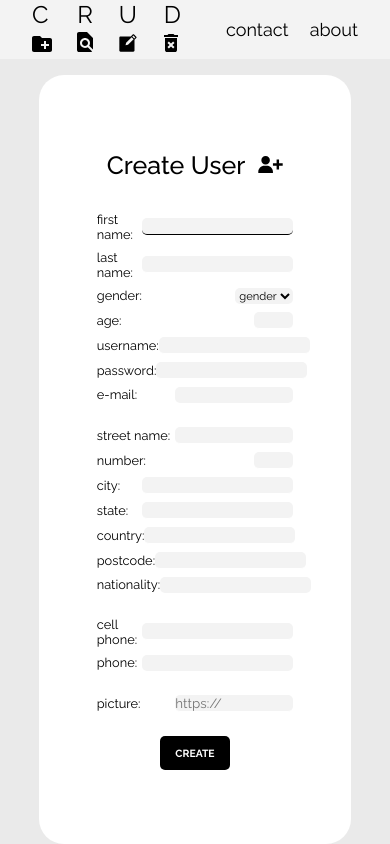
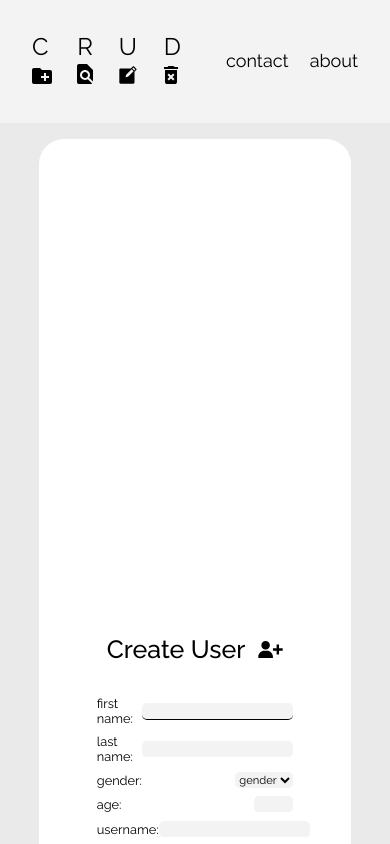
Before and after one commit to HenriqueGieseke/basic-crud-frontend, a React (Create React App) app: page /create in a window 390 px wide. Shown: the top 844 px of the page. Built offline with nearby package versions, Linux system fonts and the light colour scheme; no server answers.

Commit message:
Added height adjustment for mobile view

```diff
--- a/src/components/pages/create-user/CreateUser.js
+++ b/src/components/pages/create-user/CreateUser.js
@@ -18,6 +18,10 @@ const CreateUser = () => {
 
 const Container = styled.div`
   height: 100%;
+
+  @media (max-width: 950px) {
+    min-height: 1750px;
+  }
 `;
 
 const MainContainer = styled.section`
```
